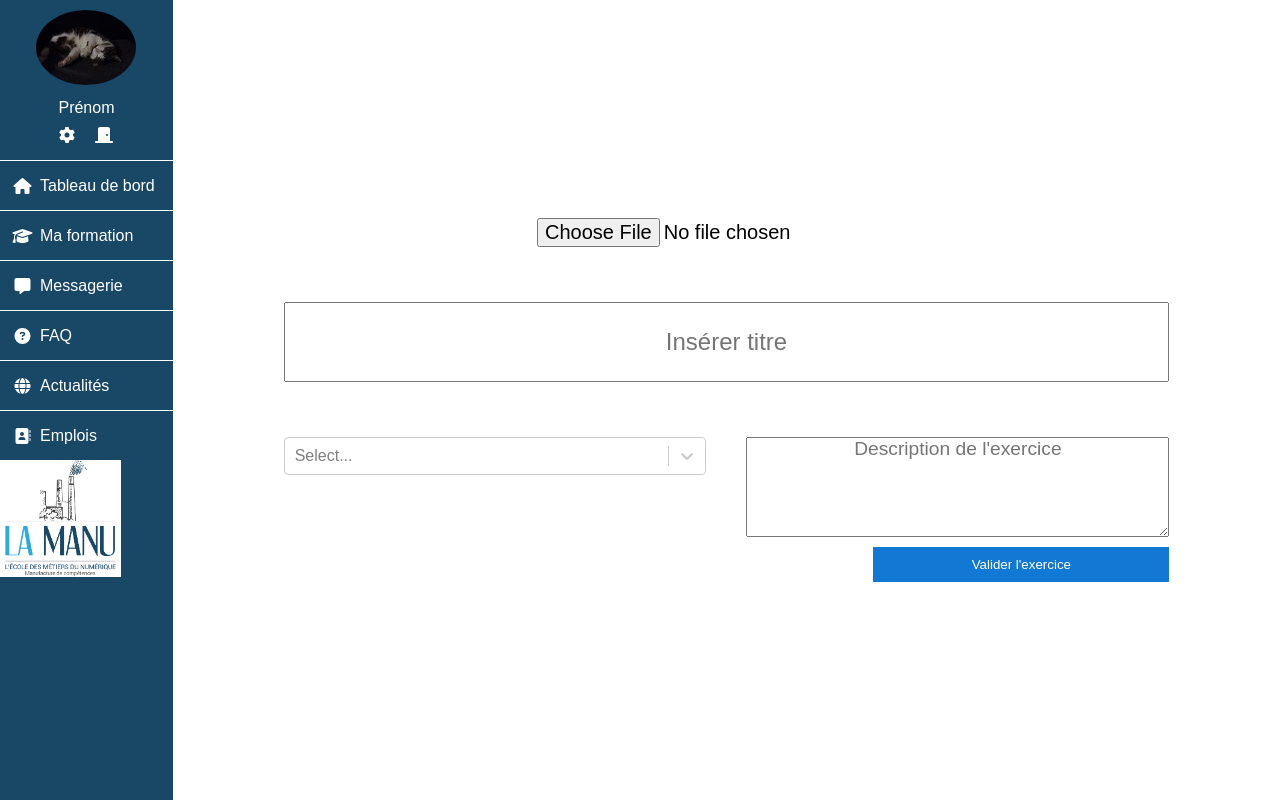
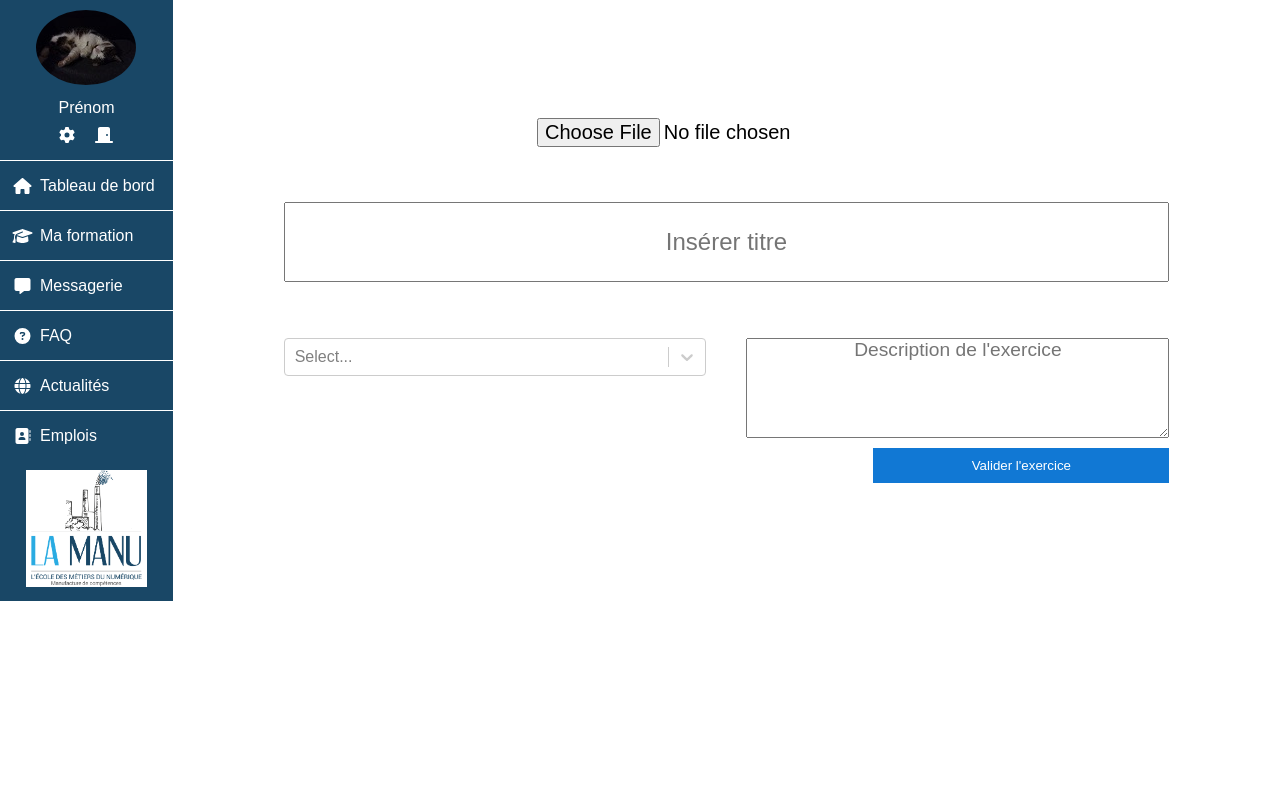
Before and after one commit to AezardSR/Le_Flamant_Bleu, a React (Create React App) app: page /ajouter_exercice in a window 1280 px wide. Built offline with nearby package versions, Linux system fonts and the light colour scheme.

Commit message:
Commit et push modif 02/12 14:17

```diff
--- a/src/component/AddExercice.js
+++ b/src/component/AddExercice.js
@@ -27,7 +27,7 @@ export default class AddExercice extends React.Component {
     const contentExo    = {content: this.state.content}
     const id_partsExo   = {id_parts: this.state.id_parts}
 
-    axios.post(`http://localhost:8000/api/exercice/{name}/{content}/{id_parts}`, { nameExo }, { contentExo }, { id_partsExo })
+    axios.post(`http://localhost:8000/api/exercice/`, { nameExo }, { contentExo }, { id_partsExo })
       .then(res => {
         console.log(res);
         console.log(res.data);
--- a/src/component/MenuPrincipal.js
+++ b/src/component/MenuPrincipal.js
@@ -31,8 +31,10 @@ class MenuPrincipal extends Component {
                         <Link to="/emplois"><li><FontAwesomeIcon icon={faAddressBook} />Emplois</li></Link>
                         {/* <Link to="/annonces_emplois"><li><FontAwesomeIcon icon={faAddressBook} />Offres d'emplois</li></Link>
                         <Link to="/listUser"><li id="menu-fiche-information"><FontAwesomeIcon icon={faAddressCard} />Fiches d'informations</li></Link> */}
+                        <a href="https://lamanu.fr/">
+                            <img src={LaManu} alt="LOGO" className='logo-menu-principal' style={{width: '70%', height:'auto'}}/>
+                        </a>
                     </ul>
-                    <img src={LaManu} alt="LOGO" className='logo-menu-principal' style={{width: '70%', height:'auto'}}/>
                 </div>
             </div>
         )
--- a/src/css/MenuPrincipal.css
+++ b/src/css/MenuPrincipal.css
@@ -3,7 +3,6 @@
         background-color: #194766;
         color: white;
         width: 200px;
-        height: 100vh;
     }
 
     .menu-principal a {
@@ -40,11 +39,14 @@
         padding: 0;
         margin: 0;
         margin-top: 15px;
+        display: flex;
+        flex-direction: column;
     }
 
     .menu-principal .listing-menu .ul-listing-menu a {
         color: white;
         text-decoration: none;
+        text-align: center;
     }
 
     .menu-principal .listing-menu .ul-listing-menu a li:hover {
@@ -62,3 +64,7 @@
         margin-left: 5px;
         min-width: 35px;
     }
+
+    .menu-principal .listing-menu .logo-menu-principal {
+        margin: 10px 0;
+    }
```
